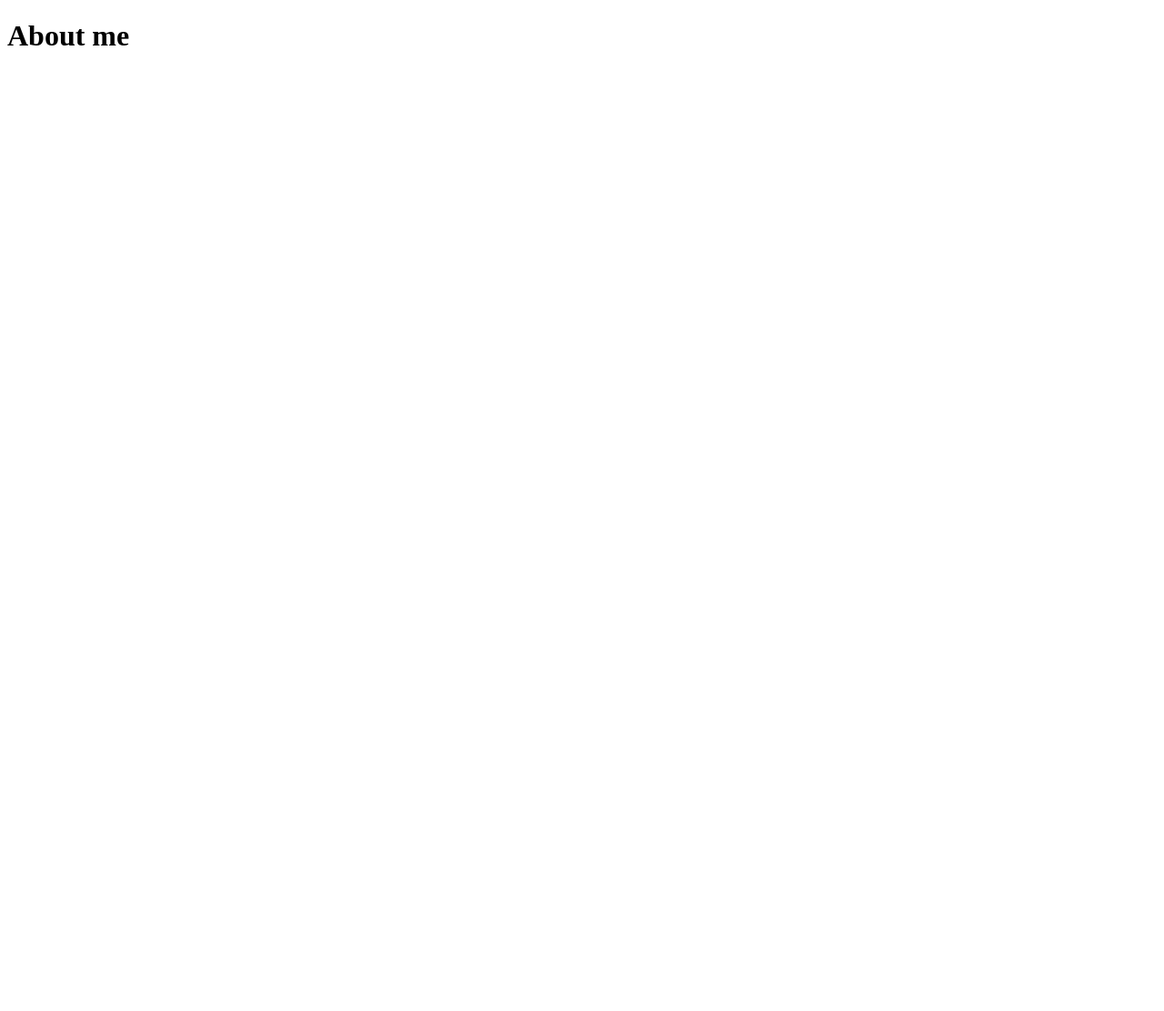
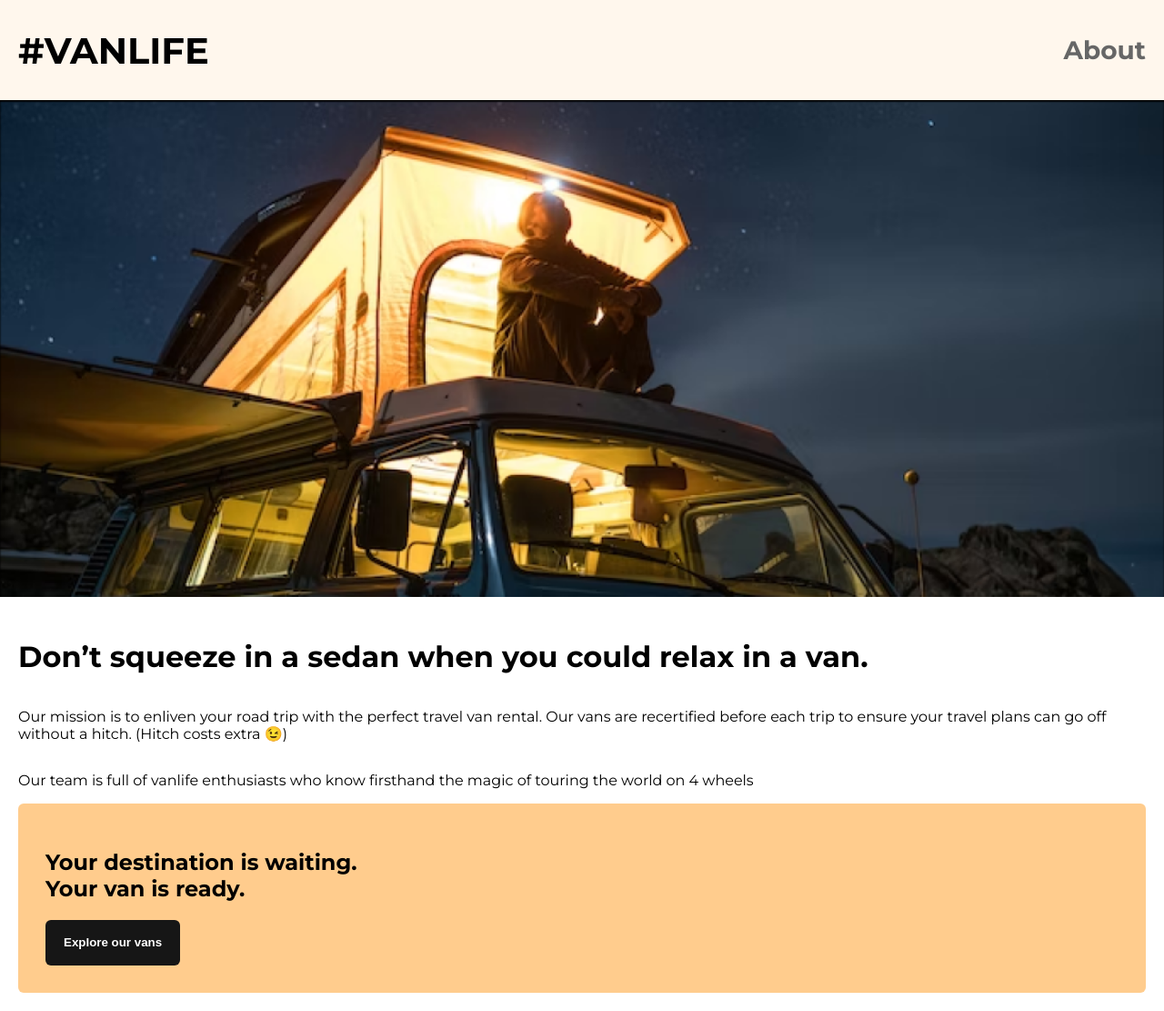
Before and after one commit to jasnmar/scrimba-ar-vanLife, a React (Vite) app: page /about in a window 1280 px wide. Shown: the whole page at 91% size. Before the commit the page ends 800 px from the top, so only its background shows below. Built offline with nearby package versions, Linux system fonts and the light colour scheme.

Commit message:
Basic About and Home

```diff
--- a/index.html
+++ b/index.html
@@ -3,6 +3,9 @@
   <head>
     <meta charset="UTF-8" />
     <meta name="viewport" content="width=device-width, initial-scale=1.0" />
+    <link rel="preconnect" href="https://fonts.googleapis.com">
+    <link rel="preconnect" href="https://fonts.gstatic.com" crossorigin>
+    <link href="https://fonts.googleapis.com/css2?family=Montserrat:ital,wght@0,100..900;1,100..900&display=swap" rel="stylesheet">
     <title>Van Life</title>
   </head>
   <body>
--- a/src/About.css
+++ b/src/About.css
@@ -0,0 +1,32 @@
+
+
+.about--hero-img {
+width: 100vw;
+
+}
+
+.about--main {
+  display: flex;
+  flex-direction: column;
+  padding: 20px;
+}
+
+.about-main h1 {
+  font-size: 2.5rem;
+}
+
+.about--action {
+  background-color: #FFCC8D;
+  padding: 30px;
+  border-radius: var(--bdr-standard);
+}
+
+.about--action-btn {
+  background-color: #161616;
+  color: white;
+  height: 50px;
+  border: none;
+  border-radius: var(--bdr-standard);
+  padding: 10px 20px;
+  font-weight: bold;
+}
--- a/src/About.jsx
+++ b/src/About.jsx
@@ -1,9 +1,24 @@
 import "./About.css"
+import Nav from "./Nav"
+import heroImg from "./assets/about-header.png"
 
 function About() {
   return (
     <>
-      <h1>About me</h1>
+      <Nav />
+      <img className="about--hero-img" src={heroImg}></img>
+      <div className="about--main">
+        <h1>Don’t squeeze in a sedan when you could relax in a van.</h1>
+        <p>Our mission is to enliven your road trip with the perfect travel van rental. Our vans are recertified before each trip to ensure your travel plans can go off without a hitch.
+        (Hitch costs extra 😉)</p>
+        <p>
+        Our team is full of vanlife enthusiasts who know firsthand the magic of touring the world on 4 wheels</p>
+        <div className="about--action">
+          <h2>Your destination is waiting.<br></br>
+          Your van is ready.</h2>
+        <button className="about--action-btn">Explore our vans</button>
+        </div>
+      </div>
     </>
   )
 }
--- a/src/App.css
+++ b/src/App.css
@@ -0,0 +1,8 @@
+:root {
+  --bdr-standard: 6px;
+}
+
+
+body {
+  font-family: 'Montserrat', Arial, Helvetica, sans-serif;
+}
--- a/src/App.jsx
+++ b/src/App.jsx
@@ -1,13 +1,36 @@
 import { useState } from 'react'
 import './App.css'
+import { BrowserRouter, Routes, Route } from 'react-router-dom'
+import Home from './Home'
+import About from './About'
 
+/**
+ * Challenge:
+ * Bootstrap the VanLife project by creating the first 2 routes:
+ * Home and About.
+ *
+ * Also include the navbar that can link between the two routes.
+ * For now, you'll either need to copy/paste the navbar code
+ * to both Home and About pages, or you'll need to find a place
+ * to put it where it can be shared between the two pages.
+ * (Don't overthink this part - just do whatever is easiest for
+ * you because we'll learn a better approach very soon)
+ *
+ * Review challenge: do all the CSS yourself based on the design
+ * linked in the slides.
+ */
 
 function App() {
   const [count, setCount] = useState(0)
 
   return (
     <>
-      <h1>Hello World</h1>
+      <BrowserRouter>
+        <Routes>
+          <Route path="/" element={<Home />} />
+          <Route path="/about" element={<About />} />
+        </Routes>
+      </BrowserRouter>
     </>
   )
 }
--- /dev/null
+++ b/src/Home.css
@@ -0,0 +1,26 @@
+.home {
+  background-image: url('./assets/home-background.png');
+  height: 386px;
+}
+.home--main {
+  display: flex;
+  flex-direction: column;
+  padding: 40px 20px 20px 20px;
+}
+.home h1 {
+  font-size: 2.25rem;
+  color: white;
+}
+
+.home p {
+  color: white;
+}
+
+.home--main-btn {
+  background-color: #FF8C38;
+  height: 50px;
+  border: none;
+  border-radius: var(--bdr-standard);
+  color: white;
+  font-weight: bold;
+}
--- /dev/null
+++ b/src/Home.jsx
@@ -0,0 +1,21 @@
+import "./Home.css"
+import Nav from "./Nav"
+
+
+function Home() {
+  return (
+    <>
+      <Nav />
+      <div className="home">
+        <div className="home--main">
+          <h1>You got the travel plans, we got the travel vans.</h1>
+          <p>Add adventure to your life by joining the #vanlife movement. Rent the perfect van to make your perfect road trip.</p>
+          <button className="home--main-btn">Find your van</button>
+          </div>
+      </div>
+
+    </>
+  )
+}
+
+export default Home
--- /dev/null
+++ b/src/Nav.css
@@ -0,0 +1,28 @@
+nav {
+  display: flex;
+  justify-content: space-between;
+  padding: 10px 20px;
+  align-items: center;
+  background-color: #FFF7ED;
+  height: 110px;
+}
+
+nav > a {
+  text-decoration: none;
+}
+
+.nav--home {
+  font-size: 2.5rem;
+  font-weight: bold;
+  color: #000000;
+}
+
+.nav--about {
+  font-size: 1.75rem;
+  font-weight: bold;
+  color: #666666;
+}
+
+.nav--about:hover {
+  text-decoration: underline;
+}
--- /dev/null
+++ b/src/Nav.jsx
@@ -0,0 +1,15 @@
+import "./Nav.css"
+import { Link } from "react-router-dom"
+
+function Nav() {
+  return (
+    <>
+      <nav>
+        <Link className="nav--home" to="/">#VANLIFE</Link>
+        <Link className="nav--about" to="/about">About</Link>
+      </nav>
+    </>
+  )
+}
+
+export default Nav
--- a/src/index.css
+++ b/src/index.css
@@ -0,0 +1,7 @@
+* {
+  box-sizing: border-box;
+}
+
+body {
+  margin:0;
+}
--- a/src/main.jsx
+++ b/src/main.jsx
@@ -1,25 +1,13 @@
 import React from 'react'
 import ReactDOM from 'react-dom/client'
-import { BrowserRouter, Routes, Route } from 'react-router-dom'
+
 import App from './App.jsx'
-import About from './About.jsx'
+
 import './index.css'
 
-/**
- * Challenge:
- * 1. Create an "About" component (just render another h1 that says
- *    "About page" or something more interesting of your choosing).
- * 2. Create a new Route to render the About component when the path
- *    is /about
- */
 
 ReactDOM.createRoot(document.getElementById('root')).render(
   <React.StrictMode>
-    <BrowserRouter>
-      <Routes>
-        <Route path="/" element={<App />} />
-        <Route path="/about" element={<About />} />
-    </Routes>
-    </BrowserRouter>
+    <App />
   </React.StrictMode>,
 )
```
Also changed, not shown: src/assets/about-header.png (added), src/assets/home-background.png (added).
